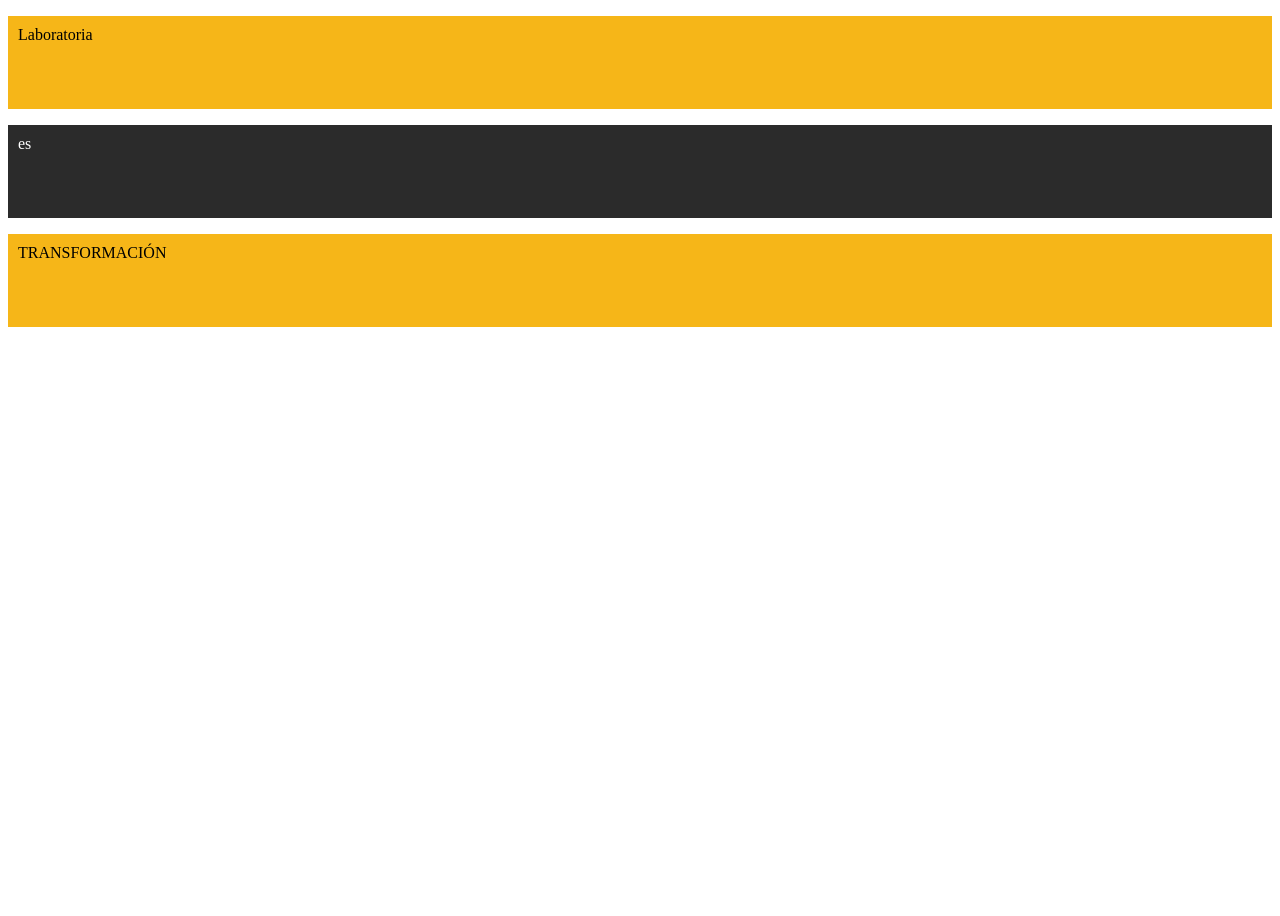
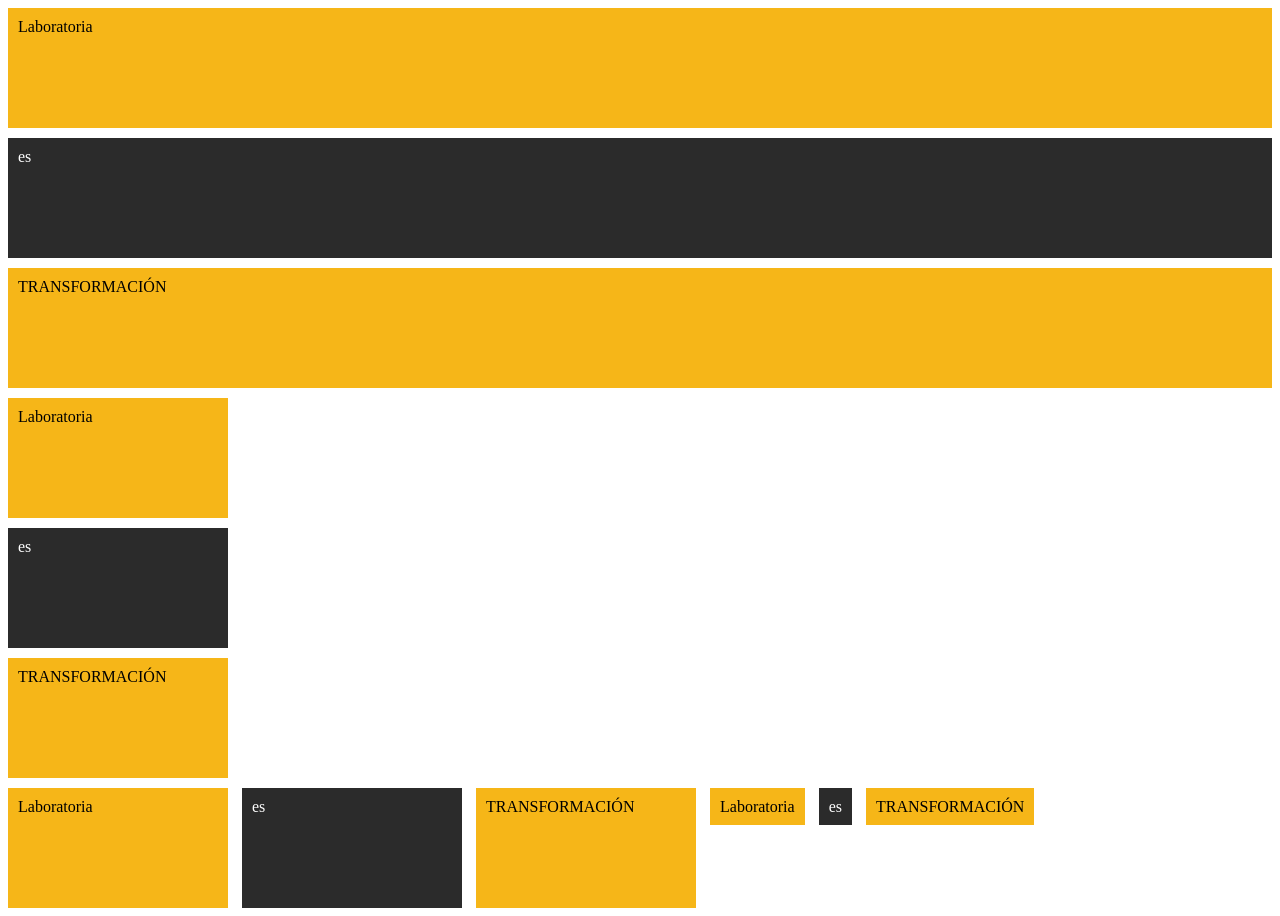
Before and after one commit to KarlaMMiranda/banderas-display, a plain HTML site: page parte1/index.html in a window 1280 px wide. Before the commit the page ends 800 px from the top, so only its background shows below. Drawn offline with Linux system fonts and the light colour scheme.

Commit message:
Actualizando

```diff
--- a/parte1/index.html
+++ b/parte1/index.html
@@ -3,11 +3,23 @@
   <head>
     <meta charset="utf-8">
     <link rel="stylesheet" href="main.css">
-    <title>Parte 1</title>
+    <title>Parte 2</title>
   </head>
   <body>
-    <p>Laboratoria</p>
-    <div>es</div>
-    <p>TRANSFORMACIÓN</p>
+    <div class="bandera-amarilla div-1">Laboratoria</div>
+    <div class="bandera-gris div-1">es</div>
+    <div class="bandera-amarilla div-1">TRANSFORMACIÓN</div>
+
+    <div class="bandera-amarilla div-2">Laboratoria</div>
+    <div class="bandera-gris div-2">es</div>
+    <div class="bandera-amarilla div-2">TRANSFORMACIÓN</div>
+
+    <div class="bandera-amarilla div-3">Laboratoria</div>
+    <div class="bandera-gris div-3">es</div>
+    <div class="bandera-amarilla div-3">TRANSFORMACIÓN</div>
+
+    <div class="bandera-amarilla div-4">Laboratoria</div>
+    <div class="bandera-gris div-4">es</div>
+    <div class="bandera-amarilla div-4">TRANSFORMACIÓN</div>
   </body>
 </html>
--- a/parte1/main.css
+++ b/parte1/main.css
@@ -1,12 +1,37 @@
-p {
+div.div-1{
+  height: 100px;
+  padding: 10px;
+  margin-bottom: 10px;
+
+}
+.bandera-amarilla {
   background-color:#F6B618;
-  padding: 10px;
-  padding-bottom: 65px;
-  }
+}
 
-div {
+.bandera-gris {
   color: white;
   background-color: #2B2B2B;
+}
+div.div-2{
+  width: 200px;
+  height: 100px;
   padding: 10px;
-  padding-bottom: 65px;
+  margin-bottom: 10px;
+
 }
+
+div.div-3{
+  width: 200px;
+  height: 100px;
+  padding: 10px;
+  margin-right: 10px;
+  display: inline-block;
+}
+
+div.div-4{
+  width: 200px;
+  height: 100px;
+  padding: 10px;
+  margin-right: 10px;
+  display: inline;
+}
```
